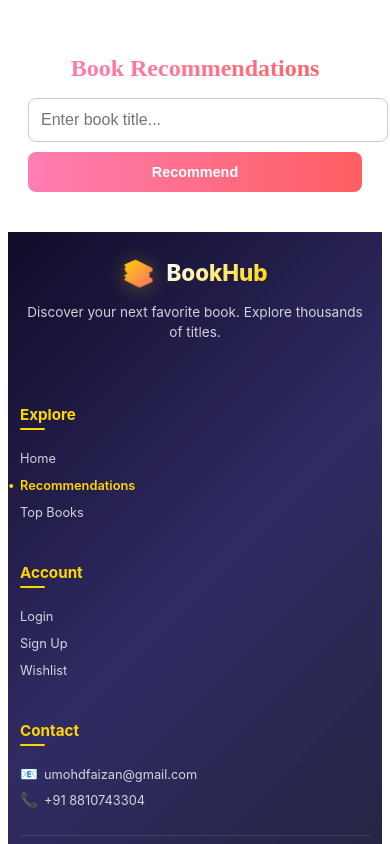
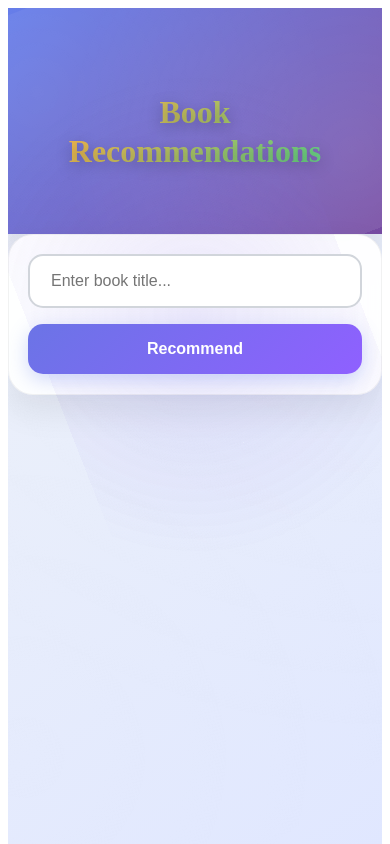
Before and after one commit to mrfaizan123/NewBookReccomendation, a React app in the folder frontend/: page /recommend in a window 390 px wide. Shown: the top 844 px of the page. Built offline with nearby package versions, Linux system fonts and the light colour scheme; the HTML template or start-up script is replaced by a standard one.

Commit message:
Update Reccomend.css

```diff
--- a/frontend/src/components/Reccomend.css
+++ b/frontend/src/components/Reccomend.css
@@ -1,172 +1,223 @@
-/* ================================
-   Main Container
-================================ */
 .recommend-container {
-    max-width: 1100px;
-    margin: auto;
-    padding: 20px;
+    max-width: 100%;
+    margin: 0;
+    padding: 0;
+    min-height: 100vh;
+    background: linear-gradient(145deg, #f0f4f8 0%, #e0e7ff 100%);
+    position: relative;
+    overflow-x: hidden;
 }
 
-/* ================================
-   Header + H1
-================================ */
+/* Floating animated background particles */
+.recommend-container::before {
+    content: '';
+    position: absolute;
+    top: -50%;
+    left: -50%;
+    width: 200%;
+    height: 200%;
+    background: radial-gradient(circle at 30% 30%, rgba(255,255,255,0.05) 0%, transparent 50%),
+                radial-gradient(circle at 70% 70%, rgba(255,255,255,0.03) 0%, transparent 50%);
+    animation: floatBG 40s linear infinite;
+    z-index: 0;
+}
+
+@keyframes floatBG {
+    0% { transform: rotate(0deg); }
+    100% { transform: rotate(360deg); }
+}
+
+/* Header */
 .recommend-header {
     text-align: center;
-    padding: 4rem 1.5rem 2.5rem;
+    padding: 4rem 2rem 3rem;
+    background: linear-gradient(135deg, #667eea 0%, #764ba2 100%);
+    position: relative;
+    overflow: hidden;
+    box-shadow: 0 10px 40px rgba(0,0,0,0.1);
+}
+
+.recommend-header::before {
+    content: '';
+    position: absolute;
+    top: -20%;
+    left: -20%;
+    width: 140%;
+    height: 140%;
+    background: radial-gradient(circle at 25% 25%, rgba(255,255,255,0.12) 0%, transparent 60%),
+                radial-gradient(circle at 75% 75%, rgba(255,255,255,0.08) 0%, transparent 60%);
+    animation: glowHeader 15s ease-in-out infinite alternate;
+    z-index: 1;
+}
+
+@keyframes glowHeader {
+    0% { transform: scale(1) rotate(0deg); opacity: 0.8; }
+    50% { transform: scale(1.05) rotate(180deg); opacity: 1; }
+    100% { transform: scale(1) rotate(360deg); opacity: 0.8; }
 }
 
 .recommend-header h1 {
-    font-size: 3.2rem;
-    font-weight: 800;
-    background: linear-gradient(90deg, #ff7eb3, #ff758c, #ff5e62);
+    font-size: 3.5rem;
+    font-weight: 900;
+    margin-bottom: 1rem;
+    position: relative;
+    z-index: 2;
+    background: linear-gradient(135deg, #ff6b6b, #ffb347, #6bcf7f, #4d96ff, #9d4edd);
     -webkit-background-clip: text;
     -webkit-text-fill-color: transparent;
-    margin: 0;
+    background-size: 300% 300%;
+    animation: gradientShift 8s ease infinite;
+    text-shadow: 0 4px 15px rgba(0, 0, 0, 0.25);
     word-break: break-word;
-    overflow-wrap: break-word;
-    line-height: 1.1;
+    line-height: 1.2;
 }
 
-/* ================================
-   Form
-================================ */
+@keyframes gradientShift {
+    0%, 100% { background-position: 0% 50%; }
+    50% { background-position: 100% 50%; }
+}
+
+/* Search Form */
 .recommend-form {
     display: flex;
-    gap: 12px;
-    justify-content: center;
-    margin-bottom: 20px;
-    flex-wrap: wrap;
+    gap: 1rem;
+    max-width: 800px;
+    margin: 0 auto 4rem;
+    background: rgba(255, 255, 255, 0.95);
+    padding: 2rem;
+    border-radius: 25px;
+    box-shadow: 0 15px 35px rgba(0,0,0,0.08);
+    border: 1px solid rgba(0,0,0,0.05);
+    position: relative;
+    backdrop-filter: blur(12px);
+}
+
+.recommend-form::before {
+    content: '';
+    position: absolute;
+    top: -50%;
+    left: -50%;
+    width: 200%;
+    height: 200%;
+    background: radial-gradient(circle, rgba(102,126,234,0.08) 0%, transparent 60%),
+                radial-gradient(circle, rgba(157,78,221,0.08) 0%, transparent 60%);
+    z-index: -1;
+    animation: floatBG 30s linear infinite;
 }
 
 .recommend-input {
-    padding: 12px;
-    width: 280px;
-    border-radius: 8px;
-    border: 1px solid #ccc;
-    font-size: 1rem;
+    flex: 1;
+    padding: 1.2rem 1.8rem;
+    border: 2px solid #d1d5db;
+    border-radius: 15px;
+    font-size: 1.1rem;
     outline: none;
-    transition: 0.2s ease-in-out;
+    background: #ffffff;
+    transition: 0.25s ease;
 }
 
 .recommend-input:focus {
-    border-color: #ff5e62;
-    box-shadow: 0 0 4px rgba(255, 94, 98, 0.4);
+    border-color: #6b74e6;
+    box-shadow: 0 0 10px rgba(102, 126, 234, 0.2);
 }
 
-/* ================================
-   Recommend Button
-================================ */
+/* Updated Responsive Button */
 .recommend-button {
-    padding: 12px 22px;
+    padding: 1.2rem 2.2rem;
+    background: linear-gradient(135deg, #6b74e6, #8f60ff);
     border: none;
-    border-radius: 8px;
-    background: linear-gradient(90deg, #ff7eb3, #ff5e62);
-    color: white;
+    border-radius: 15px;
+    font-size: 1.1rem;
+    font-weight: bold;
+    color: #fff;
     cursor: pointer;
-    font-size: 1rem;
-    font-weight: 600;
-    transition: transform 0.2s ease, opacity 0.2s ease;
+    transition: 0.3s ease;
+    box-shadow: 0 6px 20px rgba(102, 126, 234, 0.3);
     white-space: nowrap;
 }
 
 .recommend-button:hover {
-    transform: scale(1.03);
-    opacity: 0.9;
+    transform: translateY(-3px);
+    box-shadow: 0 8px 25px rgba(102, 126, 234, 0.4);
 }
 
 .recommend-button:disabled {
-    opacity: 0.6;
+    opacity: 0.7;
     cursor: not-allowed;
 }
 
-/* ================================
-   Error Message
-================================ */
+/* Error Message */
 .error-message {
+    color: #ff3b3b;
     text-align: center;
-    color: #ff4d4d;
     font-weight: 600;
-    margin-bottom: 20px;
+    margin-bottom: 2rem;
 }
 
-/* ================================
-   Book Grid (Don't change!)
-================================ */
+/* Book Grid (untouched) */
 .book-grid {
     display: grid;
-    grid-template-columns: repeat(auto-fit, minmax(240px, 1fr));
-    gap: 18px;
-    padding: 0 10px;
+    gap: 2rem;
+    padding: 0 2rem 4rem;
+    grid-template-columns: repeat(auto-fill, minmax(260px, 1fr));
 }
 
-/* ================================
-   RESPONSIVENESS
-================================ */
+/* -------------------------------------- */
+/* 📱 RESPONSIVE ADJUSTMENTS */
+/* -------------------------------------- */
 
-/* ---- Medium Screens (Tablets) ---- */
 @media (max-width: 900px) {
-    .recommend-header {
-        padding: 3rem 1.2rem 2rem;
-    }
-
     .recommend-header h1 {
-        font-size: 2.4rem;
-        line-height: 1.1;
-    }
-
-    .recommend-input {
-        width: 240px;
-    }
-
-    .recommend-button {
-        padding: 12px 20px;
-        font-size: 0.95rem;
-    }
-}
-
-/* ---- Small Screens (Phones) ---- */
-@media (max-width: 600px) {
-    .recommend-header {
-        padding: 2rem 1rem 1.5rem;
-    }
-
-    .recommend-header h1 {
-        font-size: 1.8rem;
-        line-height: 1.15;
-        white-space: normal;
-        max-width: 100%;
+        font-size: 2.6rem;
     }
 
     .recommend-form {
         flex-direction: column;
-        align-items: stretch;
-        gap: 10px;
-    }
-
-    .recommend-input,
-    .recommend-button {
-        width: 100%;
+        padding: 1.5rem;
     }
 
     .recommend-button {
+        width: 100%;
         font-size: 1rem;
-        padding: 14px;
+        padding: 1rem;
     }
 }
 
-/* ---- Extra Small Screens (Small Phones) ---- */
-@media (max-width: 400px) {
-    .recommend-header {
-        padding: 1.6rem 0.8rem 1rem;
+@media (max-width: 600px) {
+    .recommend-header h1 {
+        font-size: 2rem;
+        line-height: 1.2;
+        padding: 0 10px;
     }
 
-    .recommend-header h1 {
-        font-size: 1.5rem;
-        line-height: 1.2;
+    .recommend-form {
+        padding: 1.2rem;
+    }
+
+    .recommend-input {
+        font-size: 1rem;
+        padding: 1rem 1.3rem;
     }
 
     .recommend-button {
-        font-size: 0.9rem;
-        padding: 12px;
+        width: 100%;
+        padding: 1rem;
+        font-size: 1rem;
+    }
+
+    .book-grid {
+        grid-template-columns: 1fr !important;
     }
 }
+
+@media (max-width: 380px) {
+    .recommend-header h1 {
+        font-size: 1.6rem;
+    }
+
+    .recommend-button,
+    .recommend-input {
+        font-size: 0.9rem;
+        padding: 0.9rem 1rem;
+    }
+}
```
